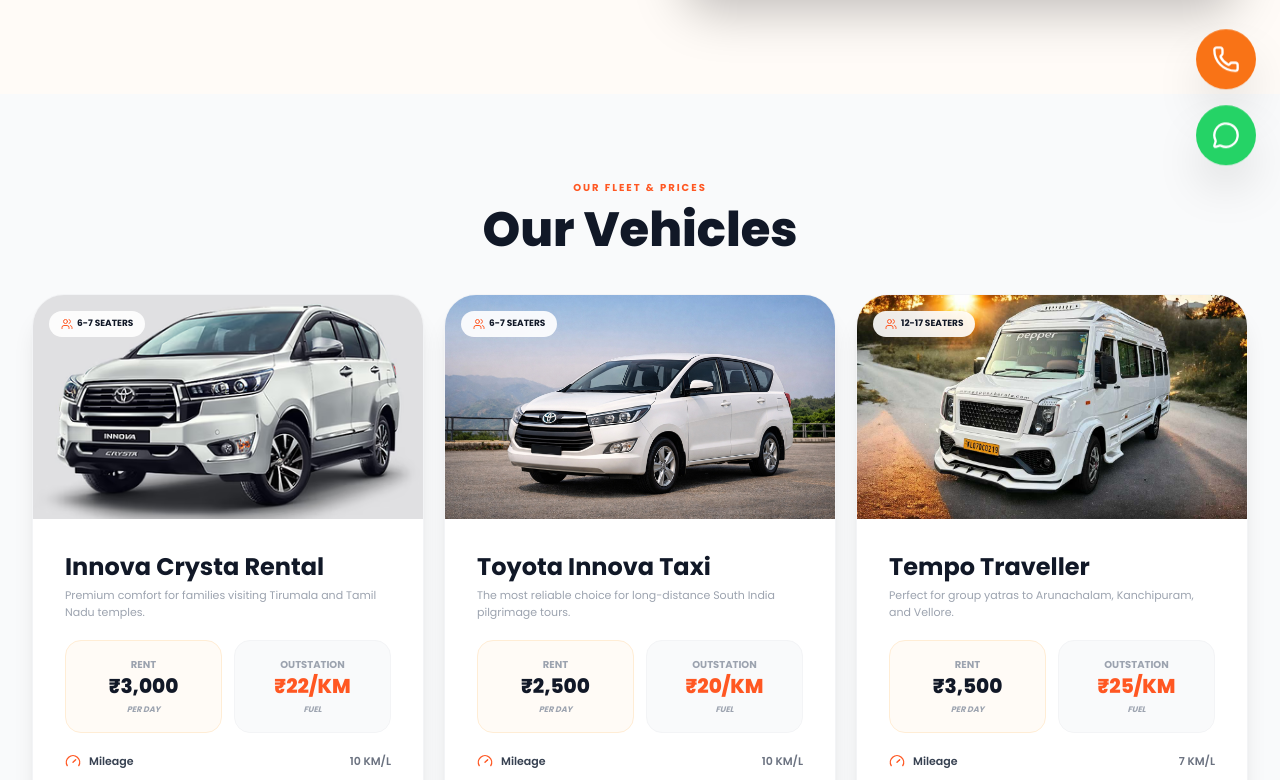
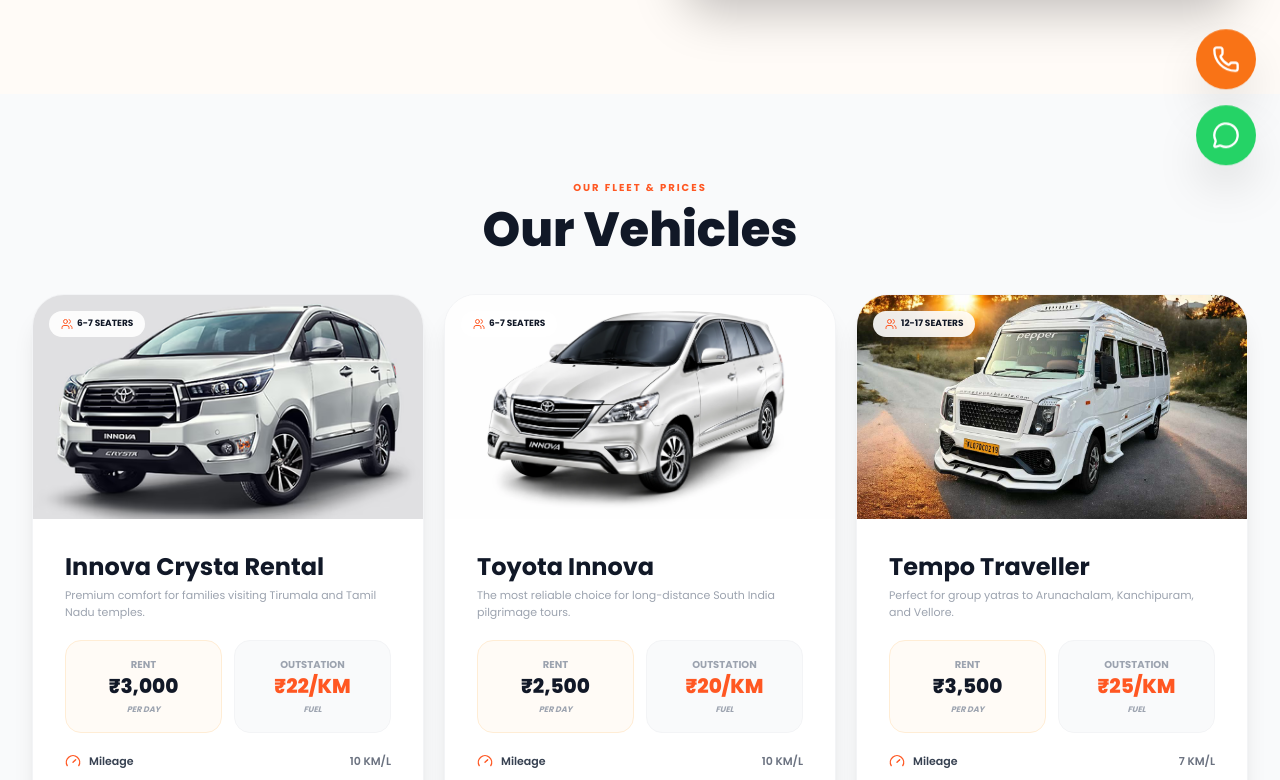
Before and after one commit to kireetiziggler/KottidiTravels, a React (Vite) app: page / in a window 1280 px wide. Shown: the part 596-1376 px from the top of the page. Built offline with nearby package versions, Linux system fonts and the light colour scheme.

Commit message:
innova image added

```diff
--- a/src/components/home/Fleet.jsx
+++ b/src/components/home/Fleet.jsx
@@ -4,7 +4,7 @@
 
 const vehicles = [
   { id: 1, name: 'Innova Crysta Rental', badge: '6-7 Seaters', image: '/images/innova_crysta.webp', desc: 'Premium comfort for families visiting Tirumala and Tamil Nadu temples.', localRate: '3,000', outstationRate: '22/KM', mileage: '10 KM/L' },
-  { id: 2, name: 'Toyota Innova Taxi', badge: '6-7 Seaters', image: '/images/innova.jpg', desc: 'The most reliable choice for long-distance South India pilgrimage tours.', localRate: '2,500', outstationRate: '20/KM', mileage: '10 KM/L' },
+  { id: 2, name: 'Toyota Innova', badge: '6-7 Seaters', image: '/images/Innova_normal.webp', desc: 'The most reliable choice for long-distance South India pilgrimage tours.', localRate: '2,500', outstationRate: '20/KM', mileage: '10 KM/L' },
   { id: 3, name: 'Tempo Traveller', badge: '12-17 Seaters', image: '/images/tempo.jpg', desc: 'Perfect for group yatras to Arunachalam, Kanchipuram, and Vellore.', localRate: '3,500', outstationRate: '25/KM', mileage: '7 KM/L' },
   { id: 4, name: 'Force Urbania', badge: '12-16 Seaters', image: '/images/Urbania.webp', desc: 'Next-gen luxury for corporate groups and large family events.', localRate: '6,000', outstationRate: '38/KM', mileage: '7 KM/L' },
   { id: 5, name: 'Swift Dzire Cabs', badge: '4-5 Seaters', image: '/images/Dzire.webp', desc: 'Budget-friendly sedan for quick Tirupati local and airport drops.', localRate: '2,000', outstationRate: '15/KM', mileage: '10 KM/L' },
```
Also changed, not shown: public/images/Innova_normal.webp (added).
